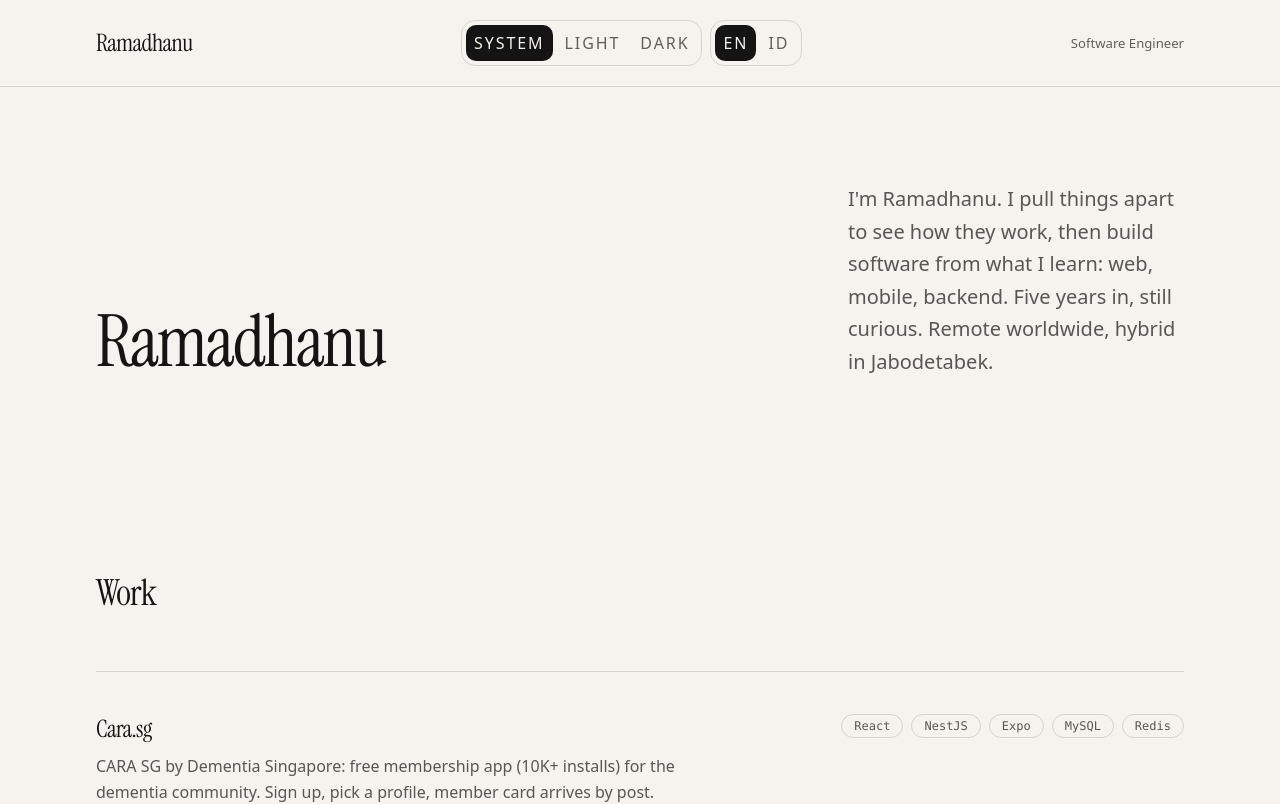
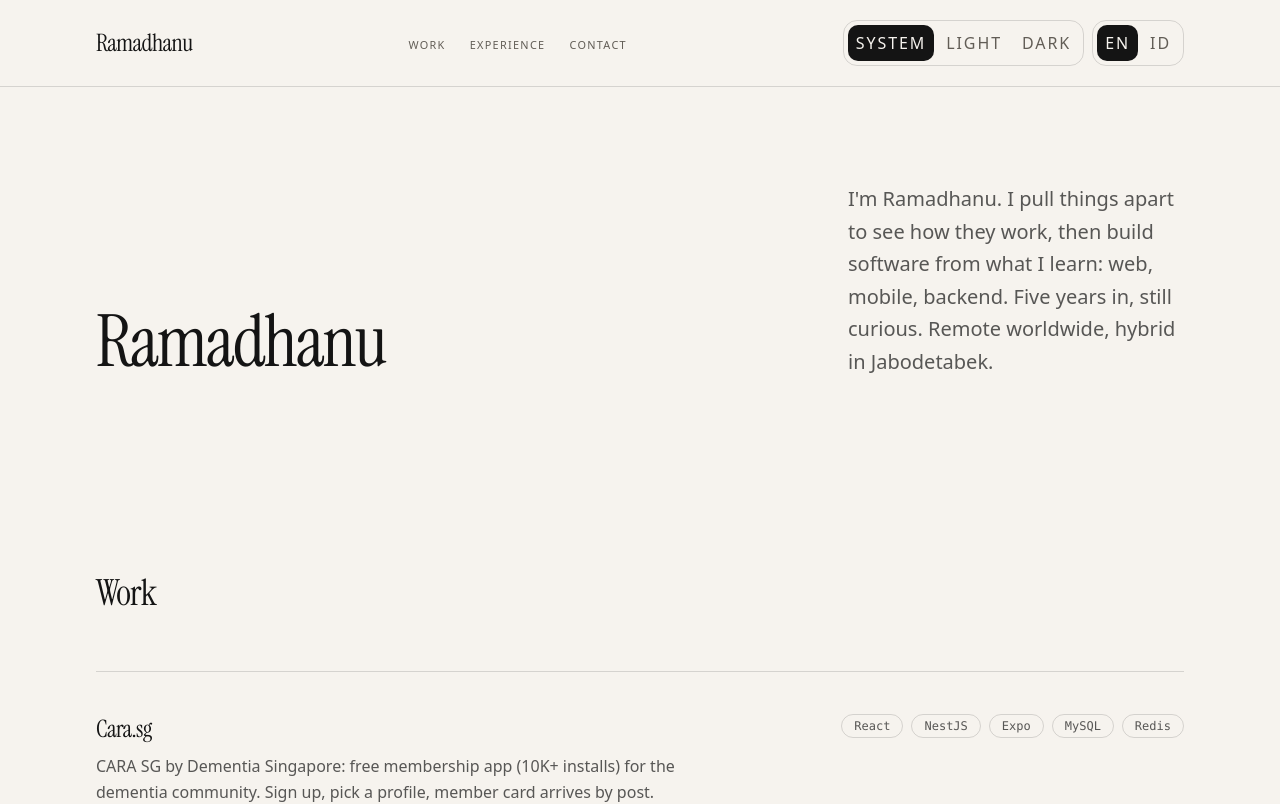
Before and after one commit to RZID/RZID, a React (Vite) app: page / in a window 1280 px wide. Shown: the top 804 px of the page. Built offline with nearby package versions, Linux system fonts and the light colour scheme; a web font is replaced by a local one.

Commit message:
feat: add accessible header navigation

```diff
--- a/src/app/app.tsx
+++ b/src/app/app.tsx
@@ -15,9 +15,9 @@ export const App = () => {
   const { locale } = usePreferences()
 
   return (
-    <div className="flex min-h-dvh flex-col">
+    <div id="top" className="flex min-h-dvh flex-col">
       <Header />
-      <main className="flex-1">
+      <main id="main" className="flex-1">
         <Section>
           <div className="grid gap-10 lg:grid-cols-12 lg:items-end">
             <Heading level="h1" size="display" className="lg:col-span-7">
@@ -31,7 +31,7 @@ export const App = () => {
           </div>
         </Section>
 
-        <Section heading={pickLocalized(sectionTitles.work, locale)}>
+        <Section id="work" heading={pickLocalized(sectionTitles.work, locale)}>
           <ul className="border-t border-line">
             {projects.map((project) => (
               <li
@@ -55,7 +55,7 @@ export const App = () => {
           </ul>
         </Section>
 
-        <Section heading={pickLocalized(sectionTitles.experience, locale)}>
+        <Section id="experience" heading={pickLocalized(sectionTitles.experience, locale)}>
           {experience.map((job) => (
             <article key={job.company} className="border-t border-line pt-8">
               <div className="grid gap-4 lg:grid-cols-12">
--- a/src/components/layout/footer.tsx
+++ b/src/components/layout/footer.tsx
@@ -15,7 +15,7 @@ export const Footer = () => {
   const { locale } = usePreferences()
 
   return (
-    <footer className="border-t border-line">
+    <footer id="contact" className="scroll-mt-20 border-t border-line">
       <Container className="flex flex-col gap-6 py-10 sm:flex-row sm:items-center sm:justify-between">
         <p className="text-small text-muted">
           {profile.name} · {pickLocalized(profile.location, locale)}
--- a/src/components/layout/header.tsx
+++ b/src/components/layout/header.tsx
@@ -1,27 +1,107 @@
+import { useEffect, useRef, useState } from 'react'
 import { Container } from '@/components/ui/container'
 import { LocaleToggle } from '@/components/ui/locale-toggle'
 import { ThemeToggle } from '@/components/ui/theme-toggle'
+import { navLabels, uiLabels } from '@/content/site'
 import { profile } from '@/content/profile'
 import { usePreferences } from '@/hooks/use-preferences'
+import { cn } from '@/lib/cn'
 import { pickLocalized } from '@/lib/locale'
+import type { LocalizedText } from '@/types/content'
+
+type NavItem = {
+  href: string
+  label: LocalizedText
+}
+
+const navItems: readonly NavItem[] = [
+  { href: '#work', label: navLabels.work },
+  { href: '#experience', label: navLabels.experience },
+  { href: '#contact', label: navLabels.contact },
+]
 
 export const Header = () => {
   const { locale } = usePreferences()
+  const [menuOpen, setMenuOpen] = useState(false)
+  const menuButtonRef = useRef<HTMLButtonElement>(null)
+
+  const closeMenu = () => {
+    setMenuOpen(false)
+  }
+
+  useEffect(() => {
+    if (!menuOpen) {
+      return
+    }
+
+    const handleKeyDown = (event: KeyboardEvent) => {
+      if (event.key === 'Escape') {
+        setMenuOpen(false)
+        menuButtonRef.current?.focus()
+      }
+    }
+
+    document.addEventListener('keydown', handleKeyDown)
+    return () => {
+      document.removeEventListener('keydown', handleKeyDown)
+    }
+  }, [menuOpen])
 
   return (
     <header className="border-b border-line">
-      <Container className="flex flex-wrap items-center justify-between gap-4 py-5">
+      <a
+        href="#main"
+        className="sr-only focus:not-sr-only focus:absolute focus:top-4 focus:left-4 focus:z-50 focus:rounded-control focus:bg-surface focus:px-4 focus:py-2 focus:text-small focus:text-foreground focus:shadow-card"
+      >
+        {pickLocalized(uiLabels.skipToContent, locale)}
+      </a>
+      <Container className="grid grid-cols-[1fr_auto] items-center gap-x-6 gap-y-4 py-4 lg:grid-cols-[auto_1fr_auto] lg:py-5">
         <a
-          href="/"
-          className="font-serif text-2xl leading-none tracking-tight hover:text-accent-text"
+          href="#top"
+          className="font-serif text-2xl leading-none tracking-tight transition-colors duration-fast hover:text-accent-text"
         >
           {profile.name}
         </a>
-        <div className="flex flex-wrap items-center gap-2">
-          <ThemeToggle />
-          <LocaleToggle />
+        <button
+          ref={menuButtonRef}
+          type="button"
+          aria-expanded={menuOpen}
+          aria-controls="site-menu"
+          onClick={() => setMenuOpen((open) => !open)}
+          className="min-h-11 rounded-control border border-line px-3 text-micro tracking-label text-muted uppercase transition-colors duration-fast hover:text-foreground lg:hidden"
+        >
+          {pickLocalized(menuOpen ? navLabels.close : navLabels.menu, locale)}
+        </button>
+        <div
+          id="site-menu"
+          className={cn(
+            'col-span-2 flex-col gap-4 border-t border-line pt-4 lg:col-span-1 lg:contents',
+            menuOpen ? 'flex' : 'hidden',
+          )}
+        >
+          <nav
+            aria-label={pickLocalized(uiLabels.primaryNav, locale)}
+            className="lg:col-start-2 lg:justify-self-center"
+          >
+            <ul className="flex flex-col gap-3 lg:flex-row lg:items-center lg:gap-6">
+              {navItems.map((item) => (
+                <li key={item.href}>
+                  <a
+                    href={item.href}
+                    onClick={closeMenu}
+                    className="inline-flex min-h-11 items-center text-micro tracking-label text-muted uppercase transition-colors duration-fast hover:text-foreground lg:min-h-0"
+                  >
+                    {pickLocalized(item.label, locale)}
+                  </a>
+                </li>
+              ))}
+            </ul>
+          </nav>
+          <div className="flex flex-wrap items-center gap-2 lg:col-start-3 lg:justify-self-end">
+            <ThemeToggle />
+            <LocaleToggle />
+          </div>
         </div>
-        <p className="text-small text-muted">{pickLocalized(profile.role, locale)}</p>
       </Container>
     </header>
   )
--- a/src/components/layout/section.tsx
+++ b/src/components/layout/section.tsx
@@ -8,7 +8,7 @@ type SectionProps = ComponentPropsWithoutRef<'section'> & {
 }
 
 export const Section = ({ heading, className, children, ...props }: SectionProps) => (
-  <section className={cn('py-16 sm:py-24', className)} {...props}>
+  <section className={cn('scroll-mt-20 py-16 sm:py-24', className)} {...props}>
     <Container>
       {heading === undefined ? null : (
         <Heading level="h2" size="section" className="mb-10 sm:mb-14">
```
